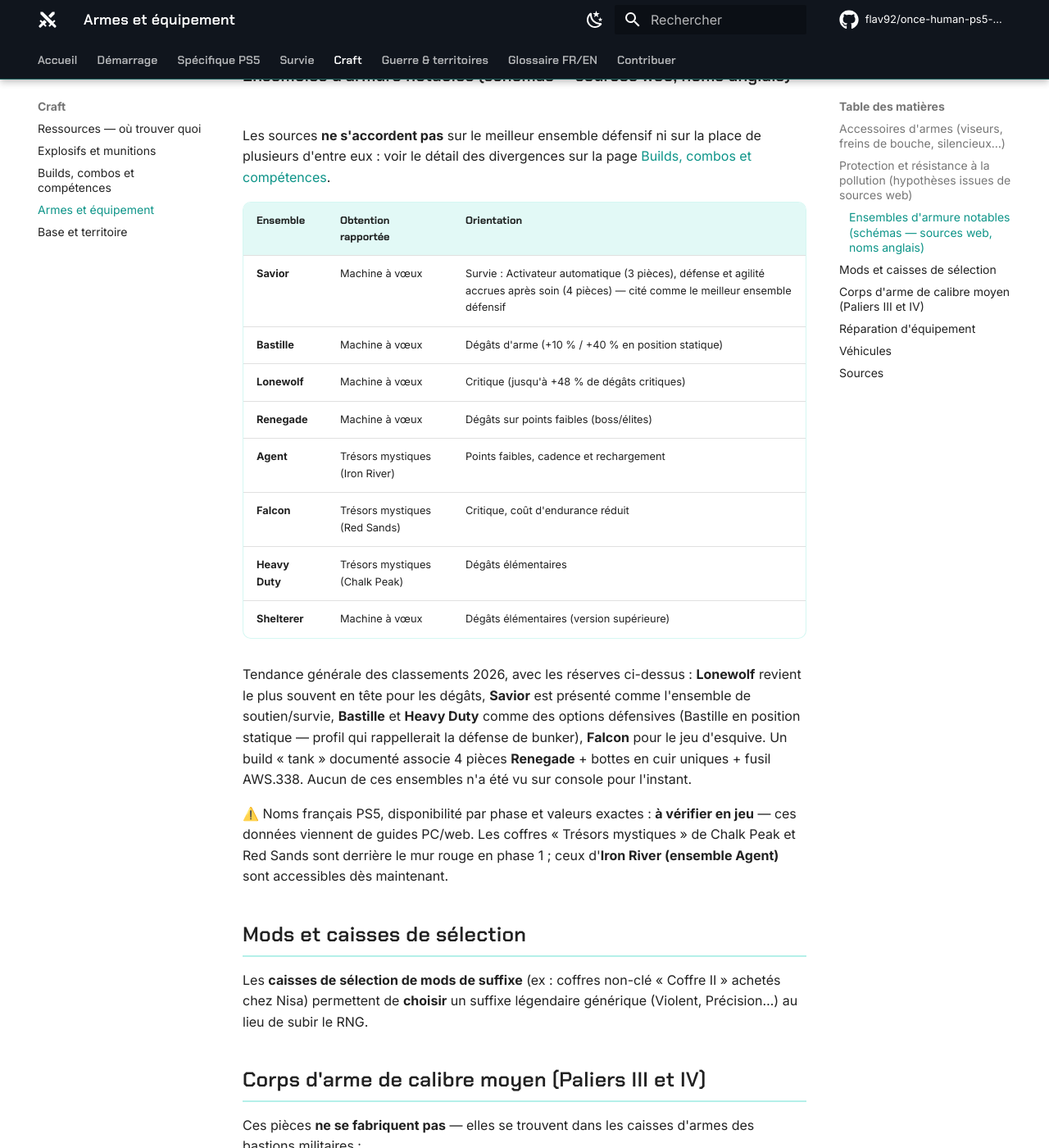
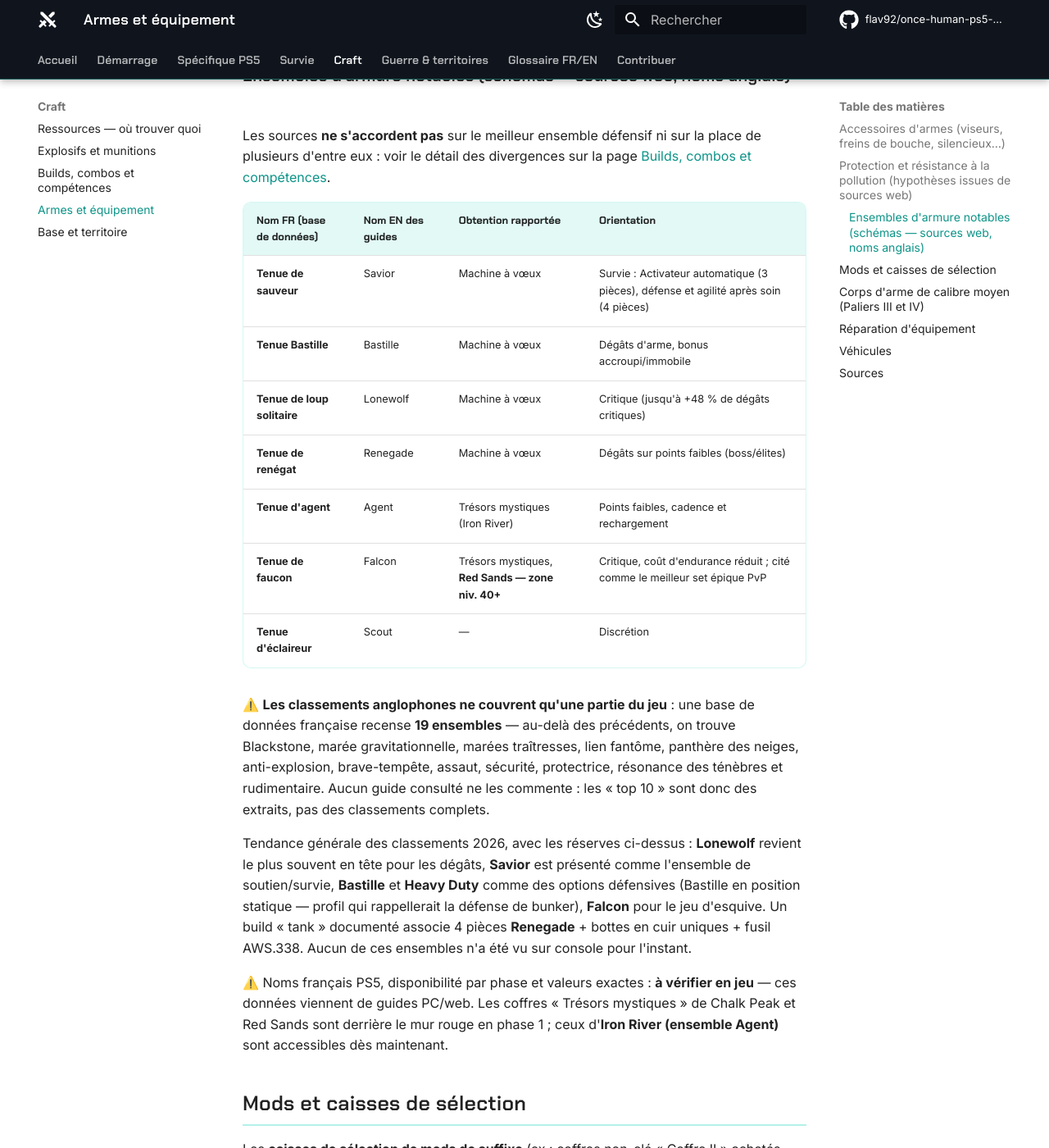
Before and after one commit to flav92/once-human-ps5-wiki, an MkDocs documentation site: the page built from docs/jeu/armes-equipement.md, in a window 1280 px wide and 1400 px high, scrolled down 1454 px. Shown: the whole window at 82% size. Built offline with MkDocs 1.6.1 and Material for MkDocs 9.7.7, drawn with Linux system fonts in a browser that asks for light colours; comment, search, counter and statistics services are not loaded.

Commit message:
Noms francais des ensembles d'armure (loup solitaire, faucon, Bastille...) et 19 ensembles repertories
Co-Authored-By: Claude Opus 5 <noreply@anthropic.com>
Claude-Session: https://claude.ai/code/session_01TCxfqbazixhXZqmCd3gYVk

```diff
--- a/docs/jeu/armes-equipement.md
+++ b/docs/jeu/armes-equipement.md
@@ -30,16 +30,17 @@ D'après ces sources, la statistique **Résistance à la pollution** se trouvera
 
 Les sources **ne s'accordent pas** sur le meilleur ensemble défensif ni sur la place de plusieurs d'entre eux : voir le détail des divergences sur la page [Builds, combos et compétences](../craft/builds.md#ou-les-sources-divergent).
 
-| Ensemble | Obtention rapportée | Orientation |
-|---|---|---|
-| **Savior** | Machine à vœux | Survie : Activateur automatique (3 pièces), défense et agilité accrues après soin (4 pièces) — cité comme le meilleur ensemble défensif |
-| **Bastille** | Machine à vœux | Dégâts d'arme (+10 % / +40 % en position statique) |
-| **Lonewolf** | Machine à vœux | Critique (jusqu'à +48 % de dégâts critiques) |
-| **Renegade** | Machine à vœux | Dégâts sur points faibles (boss/élites) |
-| **Agent** | Trésors mystiques (Iron River) | Points faibles, cadence et rechargement |
-| **Falcon** | Trésors mystiques (Red Sands) | Critique, coût d'endurance réduit |
-| **Heavy Duty** | Trésors mystiques (Chalk Peak) | Dégâts élémentaires |
-| **Shelterer** | Machine à vœux | Dégâts élémentaires (version supérieure) |
+| Nom FR (base de données) | Nom EN des guides | Obtention rapportée | Orientation |
+|---|---|---|---|
+| **Tenue de sauveur** | Savior | Machine à vœux | Survie : Activateur automatique (3 pièces), défense et agilité après soin (4 pièces) |
+| **Tenue Bastille** | Bastille | Machine à vœux | Dégâts d'arme, bonus accroupi/immobile |
+| **Tenue de loup solitaire** | Lonewolf | Machine à vœux | Critique (jusqu'à +48 % de dégâts critiques) |
+| **Tenue de renégat** | Renegade | Machine à vœux | Dégâts sur points faibles (boss/élites) |
+| **Tenue d'agent** | Agent | Trésors mystiques (Iron River) | Points faibles, cadence et rechargement |
+| **Tenue de faucon** | Falcon | Trésors mystiques, **Red Sands — zone niv. 40+** | Critique, coût d'endurance réduit ; cité comme le meilleur set épique PvP |
+| **Tenue d'éclaireur** | Scout | — | Discrétion |
+
+⚠️ **Les classements anglophones ne couvrent qu'une partie du jeu** : une base de données française recense **19 ensembles** — au-delà des précédents, on trouve Blackstone, marée gravitationnelle, marées traîtresses, lien fantôme, panthère des neiges, anti-explosion, brave-tempête, assaut, sécurité, protectrice, résonance des ténèbres et rudimentaire. Aucun guide consulté ne les commente : les « top 10 » sont donc des extraits, pas des classements complets.
 
 Tendance générale des classements 2026, avec les réserves ci-dessus : **Lonewolf** revient le plus souvent en tête pour les dégâts, **Savior** est présenté comme l'ensemble de soutien/survie, **Bastille** et **Heavy Duty** comme des options défensives (Bastille en position statique — profil qui rappellerait la défense de bunker), **Falcon** pour le jeu d'esquive. Un build « tank » documenté associe 4 pièces **Renegade** + bottes en cuir uniques + fusil AWS.338. Aucun de ces ensembles n'a été vu sur console pour l'instant.
 
```
Also changed, not shown: docs/captures-a-faire.md (+3 -1 lines), docs/glossaire.md (+16 -0 lines).
